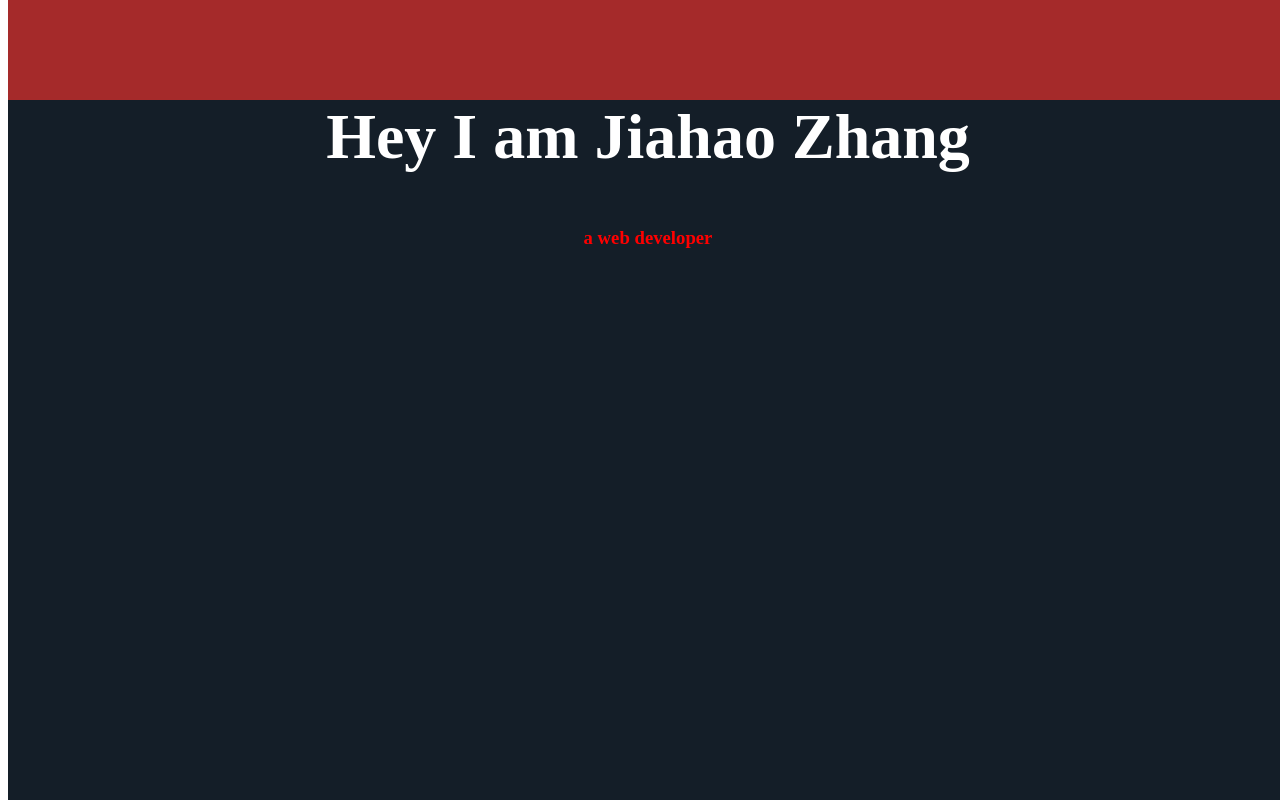
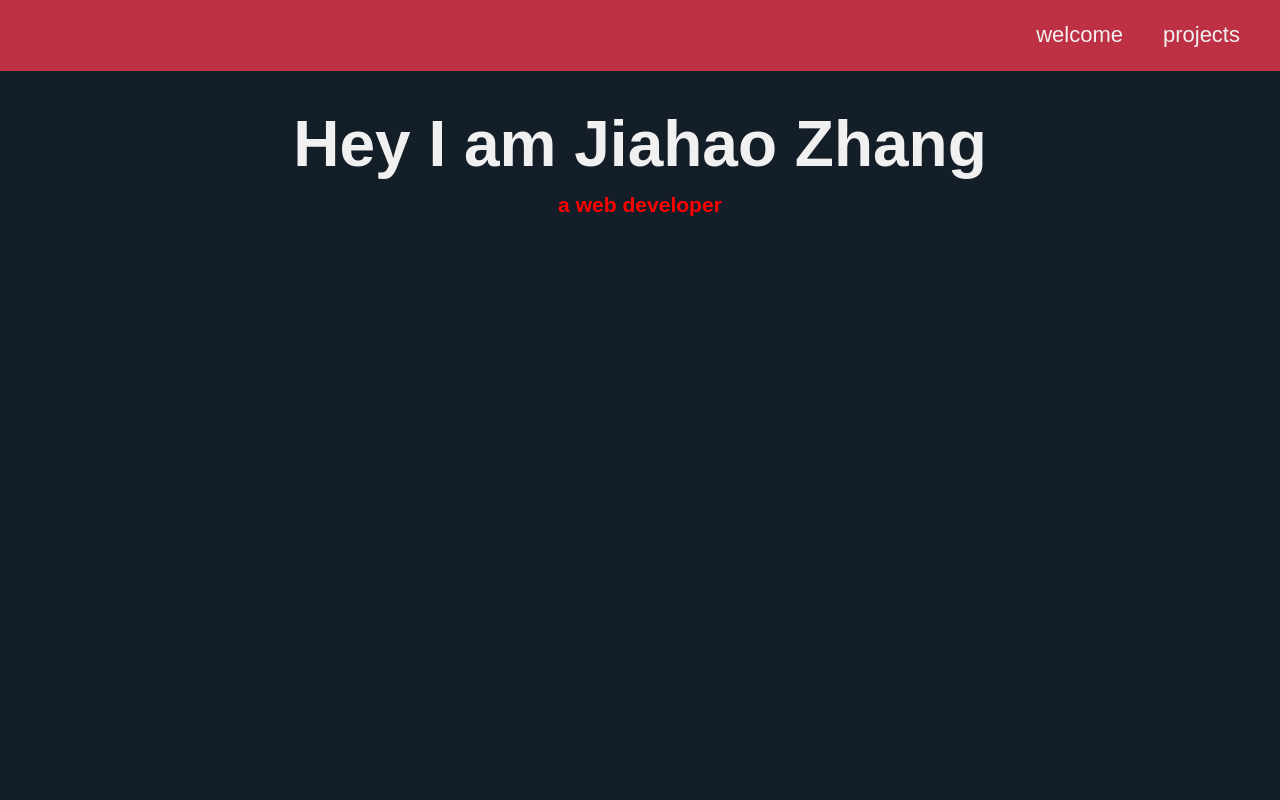
Before and after one commit to JiahaoZha/front_end_practice, a plain HTML site: page html_practicing/personal-portfolio/personal-portfolio.html in a window 1280 px wide. Shown: the top 800 px of the page. Drawn offline with Linux system fonts and the light colour scheme.

Commit message:
16th day

```diff
--- a/html_practicing/personal-portfolio/personal-portfolio.html
+++ b/html_practicing/personal-portfolio/personal-portfolio.html
@@ -27,8 +27,10 @@
       </div>
     </section>
     <nav id="navbar">
-      <a href="#welcome-section"></a>
-      <a href="#projects"></a>
+      <ul class="nav-list">
+        <li><a href="#welcome-section">welcome</a></li>
+        <li><a href="#projects">projects</a></li>
+      </ul>
     </nav>
 
   </body>
--- a/html_practicing/personal-portfolio/styles.css
+++ b/html_practicing/personal-portfolio/styles.css
@@ -1,39 +1,93 @@
-html {
-    font-size: 100%;
+:root {
+  --main-white: #f0f0f0;
+  --main-red: #be3144;
+  --main-blue: #45567d;
+  --main-gray: #303841;
+}
+* {
+  margin: 0;
+  padding: 0;
+}
+html{
+  box-sizing: border-box;
+  font-size: 62.5%;
+  scroll-behavior: smooth;
+}
+
+@media (max-width: 75em) {
+  html {
+    font-size: 60%;
   }
+}
+
+@media (max-width: 61.25em) {
+  html {
+    font-size: 58%;
+  }
+}
+
+  nav{
+    display: flex;
+    justify-content: flex-end;
+
+    width: 100%;
+    position:fixed;
+    top:0;
+    left: 0;
+    background: var(--main-red);
+    color: var(--main-white);
+    z-index: 10;
+  }
+.nav-list{
+  display: flex;
+  margin-right: 2rem;
+  list-style: none;
+}
+
+.nav-list a{
+  display: block;
+  font-size: 2.2rem;
+  padding: 2rem;
+}
+
+.nav-list a:hover {
+  background: var(--main-blue);
+}
+
+  body{
+    font-family: 'Poppins', sans-serif;
+    font-size: 1.8rem;
+    font-weight: 400;
+    line-height: 1.4;
+    color: var(--main-white);
+  }
+
+  a {
+    text-decoration: none;
+    color: var(--main-white);
+  }
+
 
   #welcome-section{
     background:rgb(20, 30, 40);
-    width:100vw;
+    display: flex;
+    flex-direction: column;
+    width:100%;
     height:100vw;
     position:relative;
+    align-items: center;
   }
   #name-intro{
     margin-top:100px;
-    color:white;
+    color:var(--main-white);
     text-align:center;
     font-size:64px;
 
   }
+
+
+
   #web-developer{
     color:red;
     text-align:center;
   }
-
-  nav{
-    height:100px;
-    width:100vw;
-    position:fixed;
-    top:0;
-    background:brown;
-  }
-
-  @media only screen and (max-width: 400px){
-    #welcome-section{
-      height:500px;
-      width:500px;
-    }
-    *{
-      overflow:auto;
-    }
-  }
```
Also changed, not shown: 1 other file.
